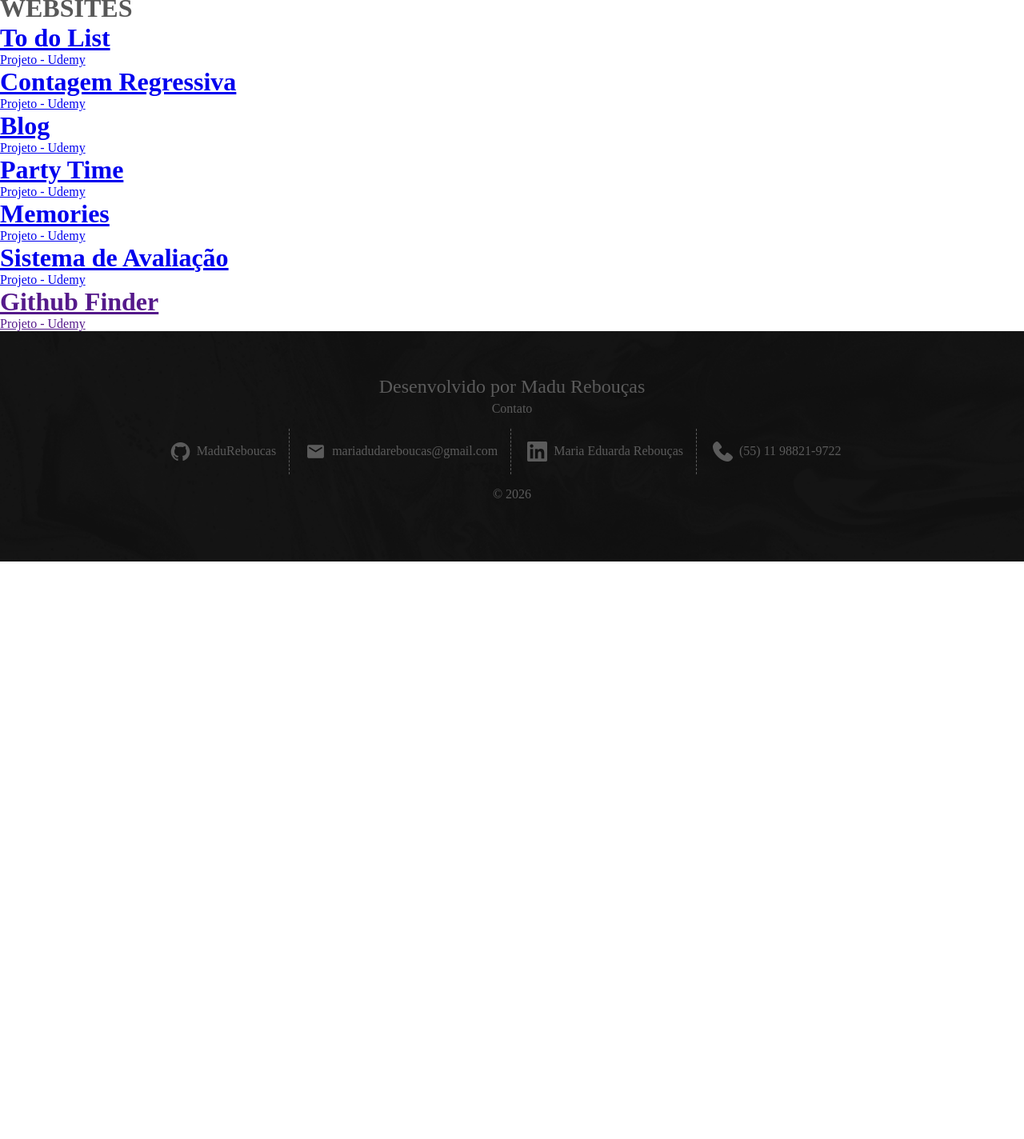
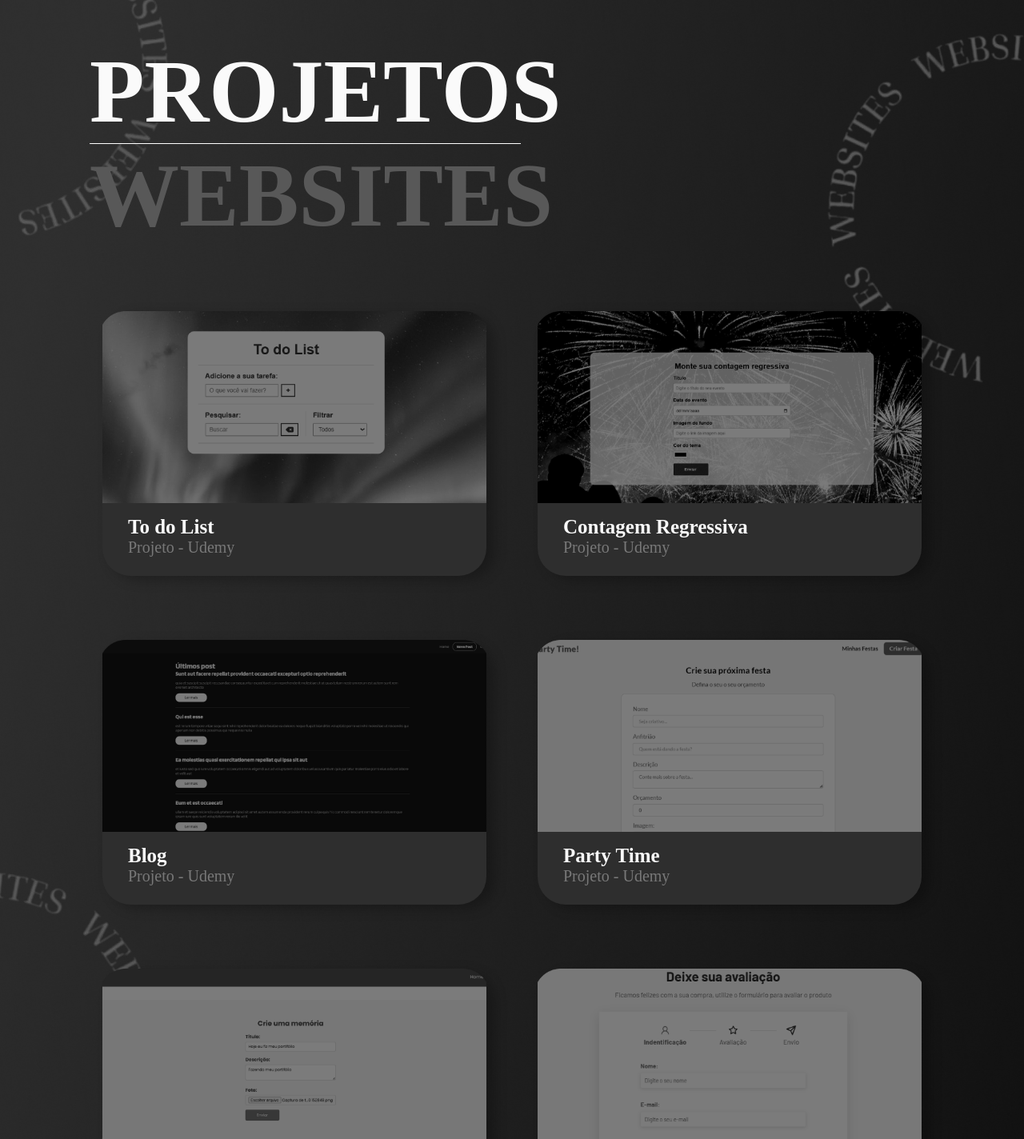
Before and after one commit to MaduReboucas/portifolio, a React (Vite) app: page /projetos/websites in a window 1280 px wide. Shown: the part 120-1544 px from the top of the page at 80% size. Before the commit the page ends 822 px from the top, so only its background shows below. Built offline with nearby package versions, Linux system fonts and the light colour scheme; a web font is replaced by a local one.

Commit message:
css de websites

```diff
--- a/src/routes/projetos/websites/Websites.css
+++ b/src/routes/projetos/websites/Websites.css
@@ -0,0 +1,163 @@
+#Websites {
+  background-image: url("./img/backgorund-website.png");
+  background-repeat: no-repeat;
+  background-size: cover;
+  background-position: top;
+  padding-top: 1rem;
+  height: 150rem;
+}
+
+#Websites h1 {
+  color: #fafafa;
+}
+
+/* main title */
+.maintitle-w {
+  padding: 5rem 7rem;
+  display: block;
+}
+
+.maintitle-w h1 {
+  font-size: 7rem;
+}
+
+.white {
+  border-bottom: 1px solid #ffffff;
+  width: 51%;
+}
+
+.gray {
+  color: #585858 !important;
+}
+
+/* websites */
+
+.website {
+  background-color: #2e2e2e;
+  border-radius: 35px;
+  box-shadow: 10px 5px 15px rgba(0, 0, 0, 0.25);
+}
+
+.website a {
+  text-decoration: none;
+}
+
+.margin {
+  margin-right: 4rem;
+}
+
+.descirption-w {
+  padding: 1rem 0 1.5rem 2rem;
+}
+
+.website p {
+  color: #787878;
+  font-size: 20px;
+}
+
+.website h1 {
+  font-size: 25px;
+}
+
+.todolist {
+  background-image: url("../websites/img/pb/todolist-pb.png");
+  background-repeat: no-repeat;
+  background-size: cover;
+  background-position: top;
+  width: 30rem;
+  height: 15rem;
+}
+
+.cr {
+  background-image: url("../websites/img/pb/cr-pb.png");
+  background-repeat: no-repeat;
+  background-size: cover;
+  background-position: top;
+  width: 30rem;
+  height: 15rem;
+}
+
+.blog {
+  background-image: url("../websites/img/pb/blog-pb.png");
+  background-repeat: no-repeat;
+  background-size: cover;
+  background-position: top;
+  width: 30rem;
+  height: 15rem;
+}
+
+.pt {
+  background-image: url("../websites/img/pb/pt-pb.png");
+  background-repeat: no-repeat;
+  background-size: cover;
+  background-position: top;
+  width: 30rem;
+  height: 15rem;
+}
+
+.memory {
+  background-image: url("../websites/img/pb/memory-pb.png");
+  background-repeat: no-repeat;
+  background-size: cover;
+  background-position: top;
+  width: 30rem;
+  height: 15rem;
+}
+
+.sda {
+  background-image: url("../websites/img/pb/sda-pb.png");
+  background-repeat: no-repeat;
+  background-size: cover;
+  background-position: top;
+  width: 30rem;
+  height: 15rem;
+}
+
+.gf {
+  background-image: url("../websites/img/pb/gb-pb.png");
+  background-repeat: no-repeat;
+  background-size: cover;
+  background-position: top;
+  width: 30rem;
+  height: 15rem;
+}
+
+.websites-line {
+  display: flex;
+  justify-content: center;
+  padding-bottom: 5rem;
+}
+
+/* cursor */
+
+.website:hover {
+  cursor: pointer;
+  .todolist {
+    background-image: url("../websites/img/colorida/todolist-colored.png");
+    transition: 0.3s;
+  }
+  .cr {
+    background-image: url("../websites/img/colorida/cr-colored.png");
+    transition: 0.3s;
+  }
+  .gf {
+    background-image: url("../websites/img/colorida/gb-colored.png");
+    transition: 0.3s;
+  }
+  .memory {
+    background-image: url("../websites/img/colorida/memory-colored.png");
+    transition: 0.3s;
+  }
+  .pt {
+    background-image: url("../websites/img/colorida/pt-colored.png");
+    transition: 0.3s;
+  }
+  .sda {
+    background-image: url("../websites/img/colorida/sda-colored.png");
+    transition: 0.3s;
+  }
+  .blog {
+    background-image: url("../websites/img/colorida/blog-colored.png");
+    transition: 0.3s;
+  }
+}
--- a/src/routes/projetos/websites/Websites.jsx
+++ b/src/routes/projetos/websites/Websites.jsx
@@ -69,7 +69,7 @@ const Interfaces = () => {
 
           <div className="website ">
             <a href="https://github.com/MaduReboucas/avaliador-ts">
-              <div className="sdv"></div>
+              <div className="sda"></div>
               <div className="descirption-w">
                 <h1>Sistema de Avaliação</h1>
                 <p>Projeto - Udemy</p>
```
